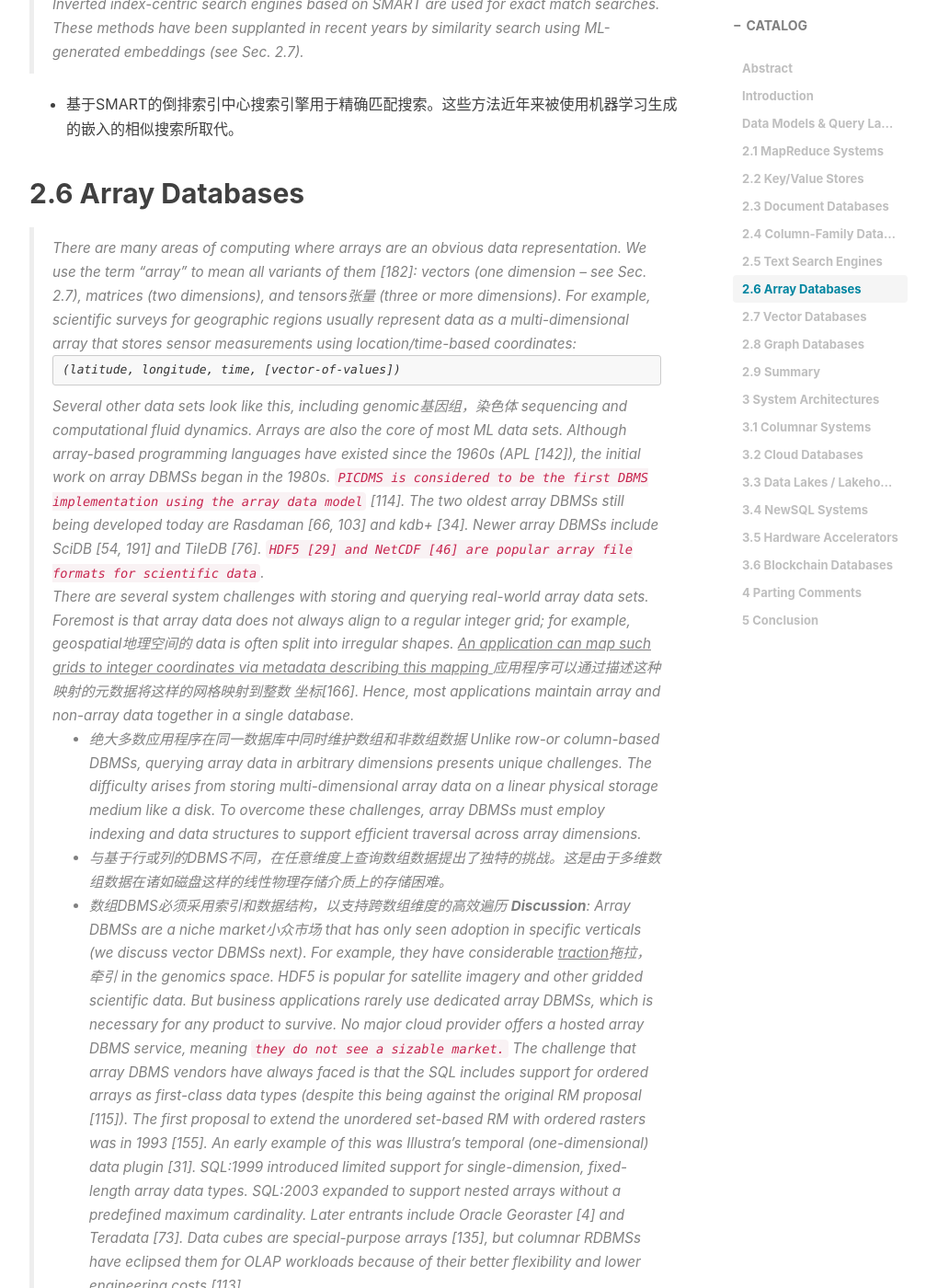
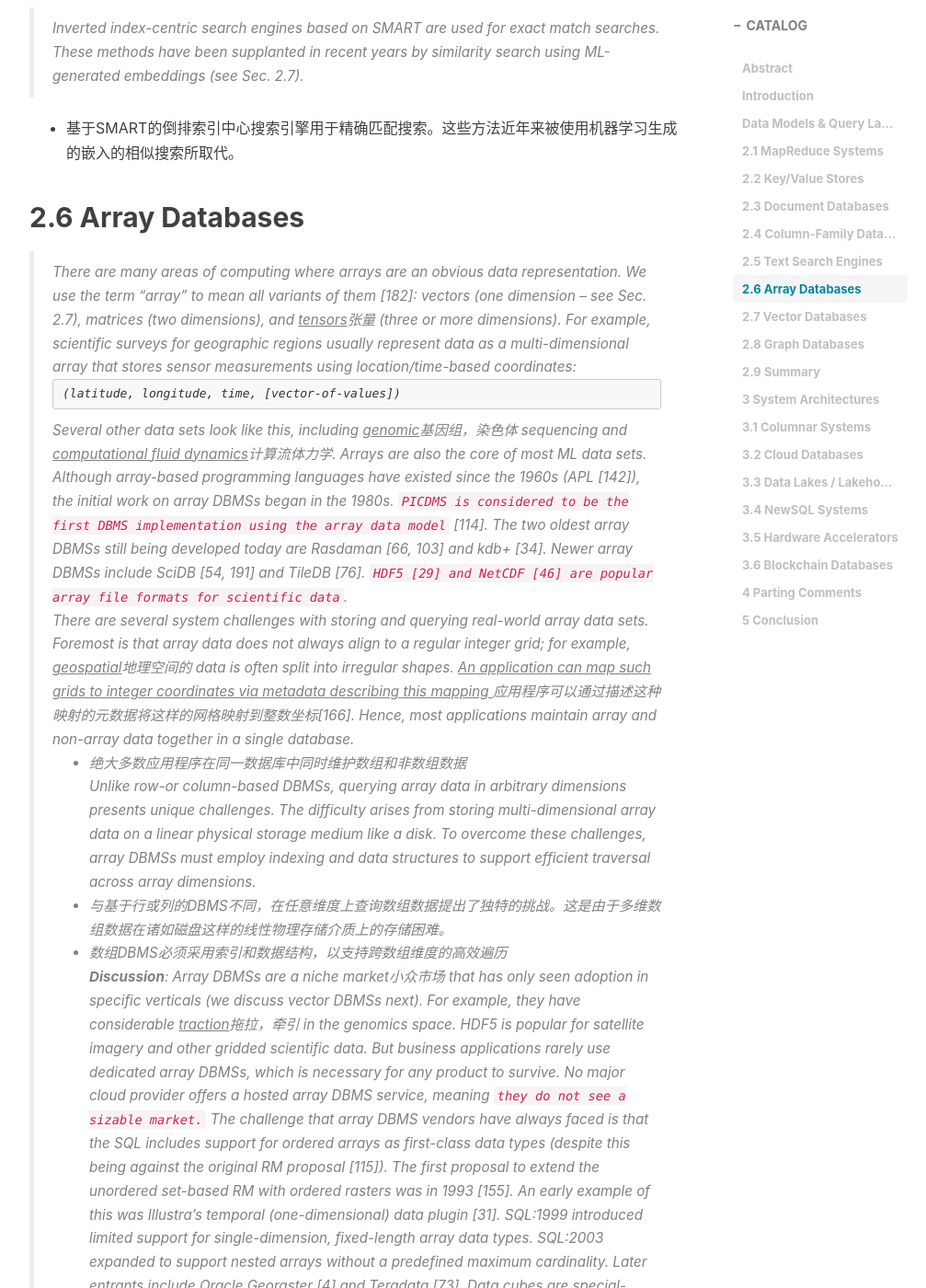
Before and after one commit to coderex2522/coderex2522.github.io, a Jekyll site: the page built from _posts/2024-09-24-what_goes_around-paper.md, in a window 1280 px wide and 1400 px high, scrolled down 12332 px. Shown: the whole window at 92% size, without its empty margins (233-1240 px from the left). Built offline with Jekyll 4.4.1, drawn with Linux system fonts in a browser that asks for light colours; nearby versions of some CDN libraries; comment, search, counter and statistics services are not loaded; some of the changed text lies outside the part shown.

Commit message:
update what goes around comes paper

````diff
--- a/_posts/2024-09-24-what_goes_around-paper.md
+++ b/_posts/2024-09-24-what_goes_around-paper.md
@@ -143,7 +143,7 @@
 
 - 关于非规范化/预连接的问题是一个源远流长的话题，追溯到1970年代：（1）如果连接不是一对多，则会有重复数据；（2）预连接不一定比连接快；（3）缺乏数据独立性
 
-> Despite strong protestations抗议，反对 that SQL was terrible, by the end of the 2010s, almost every NoSQL DBMS added a SQL interface. Notable examples include DynamoDB PartiQL [56], Cassandra CQL [15], Aerospike AQL [9], and Couchbase SQL++ [72]. The last holdout was MongoDB, but they added SQL for their Atlas service in 2021 [42]. Instead of supporting the SQL standard for DDL and DML operations, NoSQL vendors claim that they support their own <u>proprietary</u>私有的，专有的 query language derived or inspired from SQL. For most applications, these distinctions are <u>without merit</u>没有价值，毫无根据的. Any language differences between SQL and NoSQL derivatives are mostly due to JSON extensions and maintenance operations.
+> Despite strong protestations抗议，反对 that SQL was terrible, by the end of the 2010s, almost every NoSQL DBMS added a SQL interface. Notable examples include DynamoDB PartiQL [56], Cassandra CQL [15], Aerospike AQL [9], and Couchbase SQL++ [72]. The last holdout was MongoDB, but they added SQL for their Atlas service in 2021 [42]. Instead of supporting the SQL standard for DDL and DML operations, NoSQL vendors claim that they support their own <u>proprietary</u>私有的，专有的 query language derived or inspired from SQL. For most applications, these distinctions are <u>without merit</u>没有价值，毫无根据的. Any language differences between SQL and NoSQL derivatives are mostly due to `JSON extensions and maintenance operations`.
 - 不过，NoSQL 供应商并未完全支持 SQL 标准的 DDL（数据定义语言）和 DML（数据操作语言）操作，而是声称他们支持从 SQL 衍生或受其启发的专有查询语言。对于大多数应用程序而言，这些差异并无实质意义。SQL 与 NoSQL 衍生语言之间的区别主要在于 `JSON 扩展和维护操作`。
 
 > Many of the remaining NoSQL DBMSs also added strongly consistent (ACID) transactions (see Sec. 3.4). As such, the NoSQL message has morphed from “Do not use SQL – it is too slow!” to “Not only SQL” (i.e., SQL is fine for some things).
@@ -183,12 +183,12 @@
 - 基于SMART的倒排索引中心搜索引擎用于精确匹配搜索。这些方法近年来被使用机器学习生成的嵌入的相似搜索所取代。
 
 ## 2.6 Array Databases
-> There are many areas of computing where arrays are an obvious data representation. We use the term “array” to mean all variants of them [182]: vectors (one dimension – see Sec. 2.7), matrices (two dimensions), and tensors张量 (three or more dimensions). For example, scientific surveys for geographic regions usually represent data as a multi-dimensional array that stores sensor measurements using location/time-based coordinates:
-```
+> There are many areas of computing where arrays are an obvious data representation. We use the term “array” to mean all variants of them [182]: vectors (one dimension – see Sec. 2.7), matrices (two dimensions), and <u>tensors</u>张量 (three or more dimensions). For example, scientific surveys for geographic regions usually represent data as a multi-dimensional array that stores sensor measurements using location/time-based coordinates:
+```Python
 (latitude, longitude, time, [vector-of-values])
 ```
-> Several other data sets look like this, including genomic基因组，染色体 sequencing and computational fluid dynamics. Arrays are also the core of most ML data sets. Although array-based programming languages have existed since the 1960s (APL [142]), the initial work on array DBMSs began in the 1980s. `PICDMS is considered to be the first DBMS implementation using the array data model` [114]. The two oldest array DBMSs still being developed today are Rasdaman [66, 103] and kdb+ [34]. Newer array DBMSs include SciDB [54, 191] and TileDB [76]. `HDF5 [29] and NetCDF [46] are popular array file formats for scientific data`.
-> There are several system challenges with storing and querying real-world array data sets. Foremost is that array data does not always align to a regular integer grid; for example, geospatial地理空间的 data is often split into irregular shapes. <u>An application can map such grids to integer coordinates via metadata describing this mapping </u>应用程序可以通过描述这种映射的元数据将这样的网格映射到整数 坐标[166]. Hence, most applications maintain array and non-array data together in a single database.
+> Several other data sets look like this, including <u>genomic</u>基因组，染色体 sequencing and <u>computational fluid dynamics</u>计算流体力学. Arrays are also the core of most ML data sets. Although array-based programming languages have existed since the 1960s (APL [142]), the initial work on array DBMSs began in the 1980s. `PICDMS is considered to be the first DBMS implementation using the array data model` [114]. The two oldest array DBMSs still being developed today are Rasdaman [66, 103] and kdb+ [34]. Newer array DBMSs include SciDB [54, 191] and TileDB [76]. `HDF5 [29] and NetCDF [46] are popular array file formats for scientific data`.
+> There are several system challenges with storing and querying real-world array data sets. Foremost is that array data does not always align to a regular integer grid; for example, <u>geospatial</u>地理空间的 data is often split into irregular shapes. <u>An application can map such grids to integer coordinates via metadata describing this mapping </u>应用程序可以通过描述这种映射的元数据将这样的网格映射到整数坐标[166]. Hence, most applications maintain array and non-array data together in a single database.
 - 绝大多数应用程序在同一数据库中同时维护数组和非数组数据
 > Unlike row-or column-based DBMSs, querying array data in arbitrary dimensions presents unique challenges. The difficulty arises from storing multi-dimensional array data on a linear physical storage medium like a disk. To overcome these challenges, array DBMSs must employ indexing and data structures to support efficient traversal across array dimensions.
 - 与基于行或列的DBMS不同，在任意维度上查询数组数据提出了独特的挑战。这是由于多维数组数据在诸如磁盘这样的线性物理存储介质上的存储困难。
````
Also changed, not shown: other parts of _posts/2024-09-24-what_goes_around-paper.md (+4 -4 lines).
